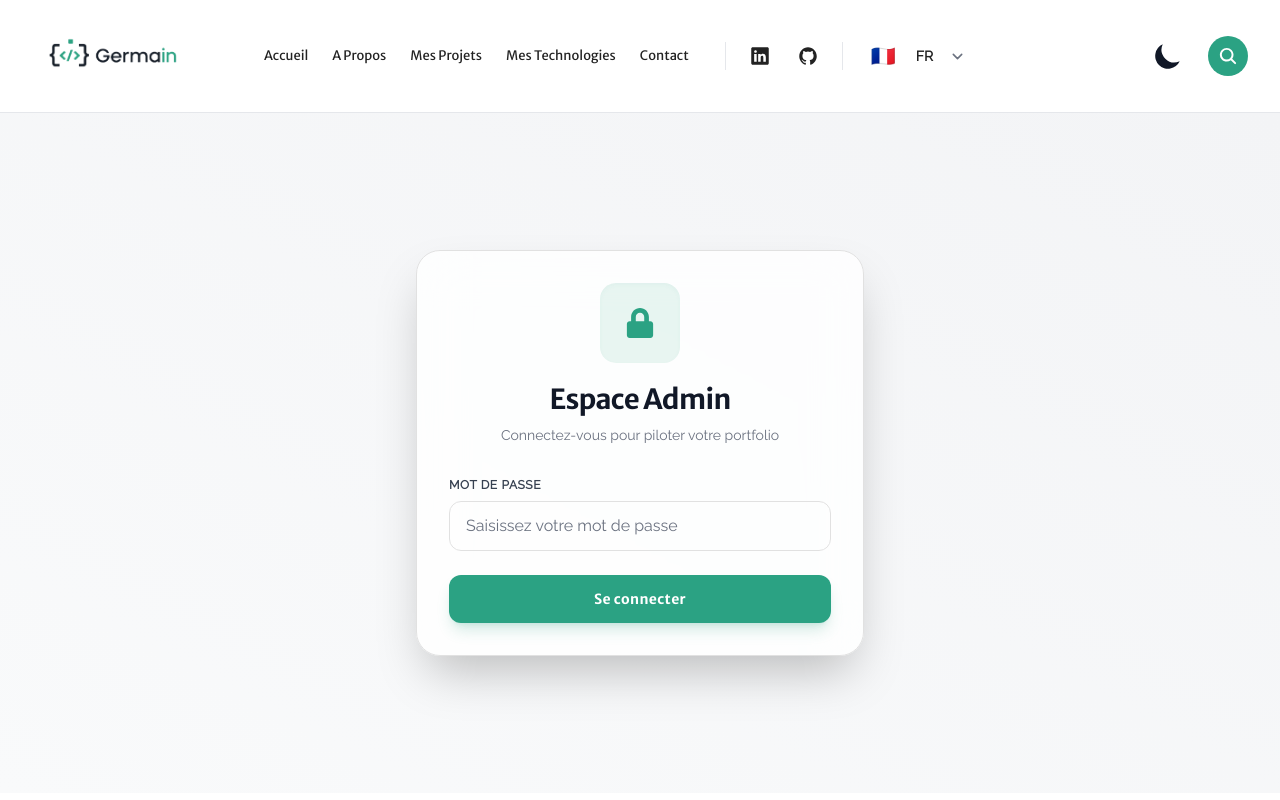
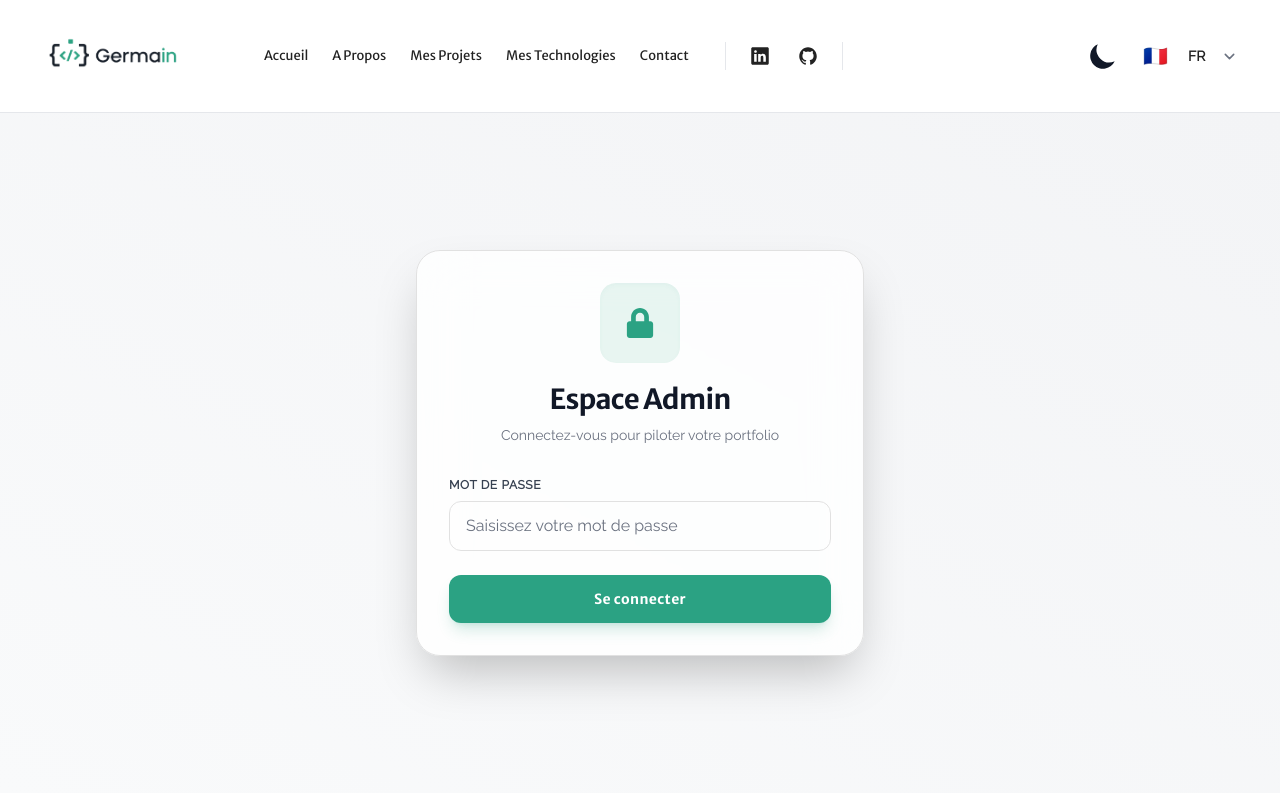
Before and after one commit to DANDJIGermain/DANDJI_Germain, a Next.js app: page /admin in a window 1280 px wide. Shown: the top 800 px of the page. Built offline with nearby package versions, Linux system fonts and the light colour scheme; what tailwind-bootstrap-grid would draw is missing.

Commit message:
feat: replace search icon with language switcher in header

```diff
--- a/layouts/partials/Header.js
+++ b/layouts/partials/Header.js
@@ -4,11 +4,9 @@ import socical from "@config/social.json";
 import Social from "@layouts/components/Social";
 import LanguageSwitcher from "@layouts/components/LanguageSwitcher";
 import ThemeSwitcher from "@layouts/components/ThemeSwitcher";
-import SearchModal from "@partials/SearchModal";
 import Link from "next/link";
 import { useRouter } from "next/router";
 import React, { useEffect, useState } from "react";
-import { IoSearch } from "react-icons/io5";
 
 const Header = () => {
   // distructuring the main menu from menu object
@@ -114,23 +112,15 @@ const Header = () => {
             {/* header social */}
             <div className="flex items-center lg:ml-4">
               <Social source={socical} className="socials" />
-              <LanguageSwitcher />
             </div>
           </div>
         </div>
 
-        {/* Right side: Utilities (theme, search, mobile toggle) */}
+        {/* Right side: Utilities (theme, language, mobile toggle) */}
         <div className="flex items-center space-x-4">
           <ThemeSwitcher />
-          {/* Header search */}
-          <div
-            className="search-icon"
-            onClick={() => {
-              setSearchModal(true);
-            }}
-          >
-            <IoSearch />
-          </div>
+          {/* Language Switcher replaces Search */}
+          <LanguageSwitcher />
           <button
             onClick={() => setShowMenu(!showMenu)}
             className="inline-flex h-10 w-10 items-center justify-center rounded-full bg-primary text-white lg:hidden"
@@ -151,11 +141,6 @@ const Header = () => {
             )}
           </button>
         </div>
-
-        <SearchModal
-          searchModal={searchModal}
-          setSearchModal={setSearchModal}
-        />
       </nav>
       {showMenu && (
         <div className="header-backdrop absolute top-0 left-0 h-[100vh] w-full bg-black/50 lg:hidden"></div>
```
